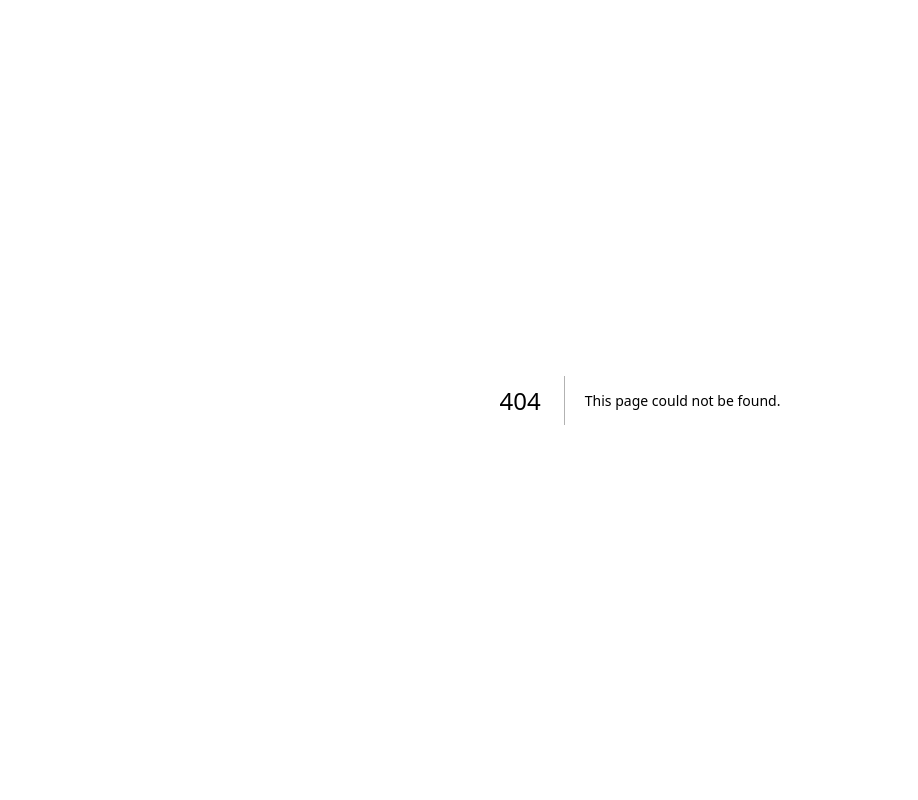
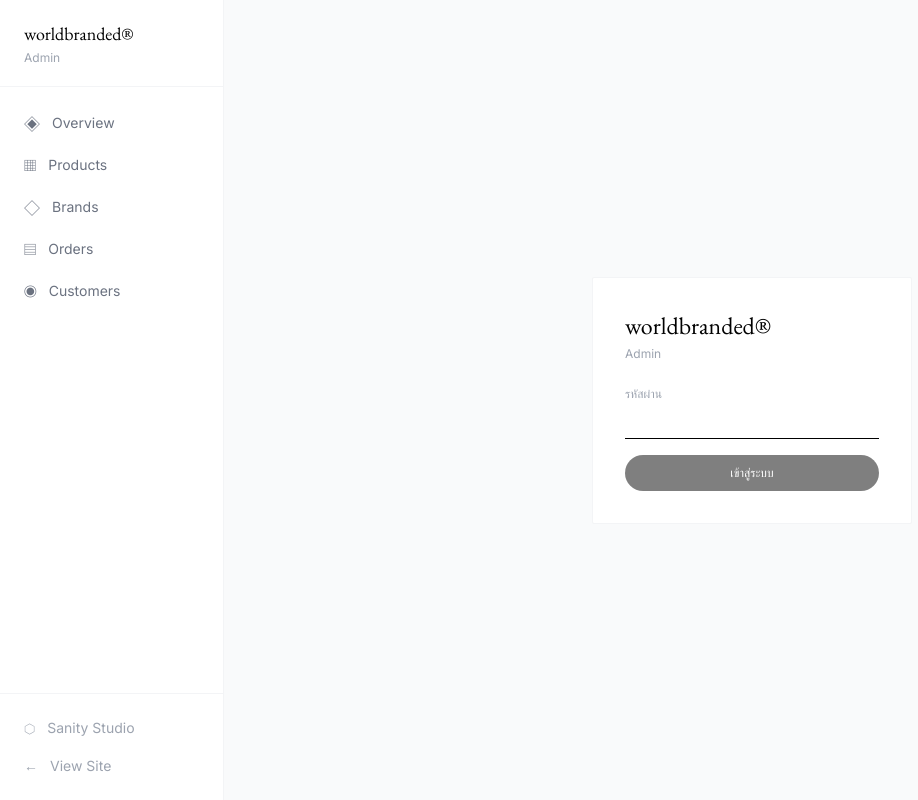
Before and after one commit to CMANS-dev/worldbranded, a Next.js app: page /admin/login in a window 1280 px wide. Before the commit this address had no page. Shown: the whole page, without its empty margins (0-918 px from the left). Built offline with nearby package versions, Linux system fonts and the light colour scheme.

Commit message:
feat: admin login

```diff
--- /dev/null
+++ b/app/admin/login/page.tsx
@@ -0,0 +1,60 @@
+'use client'
+
+import { useState } from 'react'
+import { useRouter } from 'next/navigation'
+
+export default function AdminLogin() {
+  const router = useRouter()
+  const [password, setPassword] = useState('')
+  const [error, setError] = useState('')
+  const [loading, setLoading] = useState(false)
+
+  const login = async () => {
+    setLoading(true)
+    setError('')
+    const res = await fetch('/api/admin/login', {
+      method: 'POST',
+      headers: { 'Content-Type': 'application/json' },
+      body: JSON.stringify({ password }),
+    })
+    setLoading(false)
+    if (res.ok) {
+      router.push('/admin')
+    } else {
+      setError('รหัสผ่านไม่ถูกต้อง')
+    }
+  }
+
+  return (
+    <div className="min-h-screen bg-gray-50 flex items-center justify-center">
+      <div className="bg-white border border-gray-100 rounded-sm p-8 w-full max-w-xs">
+        <h1 className="font-serif text-2xl mb-1">worldbranded®</h1>
+        <p className="font-inter text-xs text-gray-400 mb-6">Admin</p>
+
+        <div className="space-y-4">
+          <div>
+            <label className="block font-inter text-xs text-gray-400 mb-1">รหัสผ่าน</label>
+            <input
+              type="password"
+              value={password}
+              onChange={e => setPassword(e.target.value)}
+              onKeyDown={e => e.key === 'Enter' && login()}
+              autoFocus
+              className="w-full border-b border-gray-200 font-inter text-sm py-1.5 outline-none focus:border-black transition-colors"
+            />
+          </div>
+
+          {error && <p className="font-inter text-xs text-red-500">{error}</p>}
+
+          <button
+            onClick={login}
+            disabled={loading || !password}
+            className="w-full bg-black text-white font-inter text-xs py-2.5 rounded-full hover:bg-gray-800 transition-colors disabled:opacity-50"
+          >
+            {loading ? 'กำลังเข้าสู่ระบบ...' : 'เข้าสู่ระบบ'}
+          </button>
+        </div>
+      </div>
+    </div>
+  )
+}
--- /dev/null
+++ b/app/api/admin/login/route.ts
@@ -0,0 +1,20 @@
+import { NextResponse } from 'next/server'
+
+export async function POST(req: Request) {
+  const { password } = await req.json()
+
+  if (password !== process.env.ADMIN_SECRET) {
+    return NextResponse.json({ error: 'Invalid password' }, { status: 401 })
+  }
+
+  const res = NextResponse.json({ success: true })
+  res.cookies.set('admin_token', process.env.ADMIN_SECRET!, {
+    httpOnly: true,
+    secure: true,
+    sameSite: 'strict',
+    maxAge: 60 * 60 * 24 * 7, // 7 วัน
+    path: '/',
+  })
+
+  return res
+}
```
Also changed, not shown: middleware.ts (added, +20 -0 lines).
